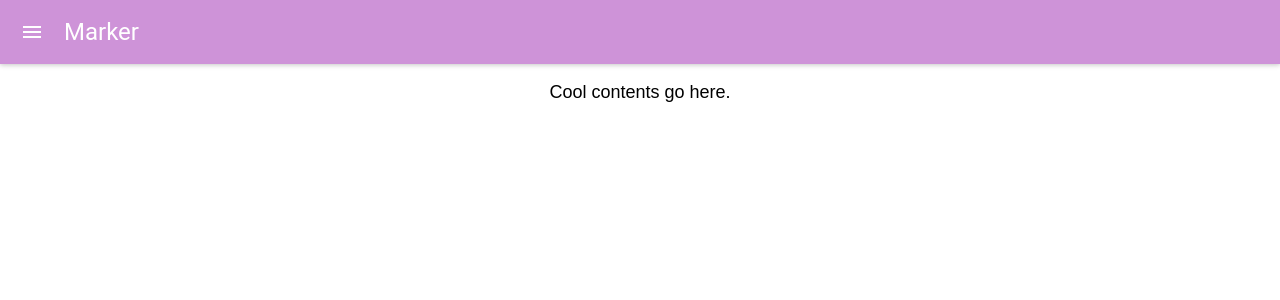
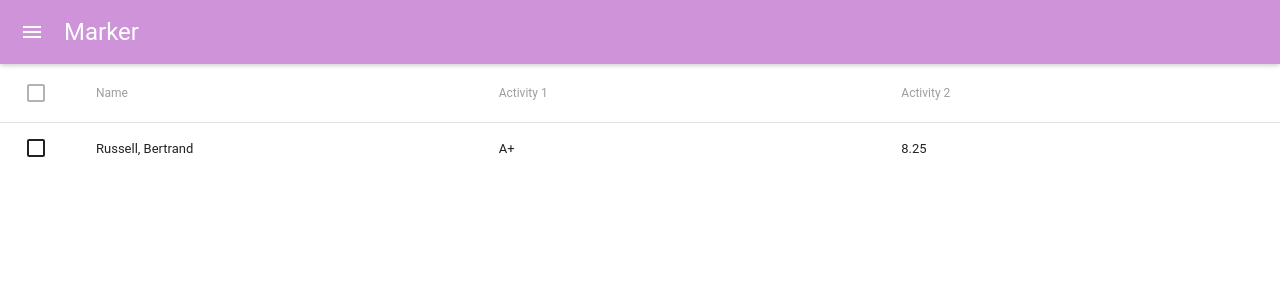
Before and after one commit to aadroher/mark_book, a React (Create React App) app: page / in a window 1280 px wide. Shown: the top 300 px of the page. Built offline with nearby package versions, Linux system fonts and the light colour scheme; the HTML template or start-up script is replaced by a standard one.

Commit message:
Adds basic table display.

```diff
--- a/src/App.js
+++ b/src/App.js
@@ -1,26 +1,19 @@
 import React, {Component} from 'react'
 import MuiThemeProvider from 'material-ui/styles/MuiThemeProvider'
 import getMuiTheme from 'material-ui/styles/getMuiTheme'
-import AppBar from 'material-ui/AppBar'
 import mainTheme from './assets/styles/mainTheme'
 
-import logo from './assets/img/logo.svg'
+import TopBar from  './components/TopBar'
+import MarkTable from './components/MarkTable'
+
 import './App.css'
-
-
-const TopBar = () =>
-  <AppBar
-    title = 'Marker'
-  />
 
 
 const App = () =>
   <MuiThemeProvider muiTheme={getMuiTheme(mainTheme)}>
     <TopBar/>
     <div className='App'>
-      <p className='App-intro'>
-        Cool contents go here.
-      </p>
+      <MarkTable/>
     </div>
   </MuiThemeProvider>
 
--- a/src/assets/styles/mainTheme.js
+++ b/src/assets/styles/mainTheme.js
@@ -7,7 +7,6 @@ import {
 } from 'material-ui/styles/colors'
 import { fade } from 'material-ui/utils/colorManipulator'
 import spacing from 'material-ui/styles/spacing'
-import getMuiTheme from "material-ui/styles/getMuiTheme"
 
 const mainTheme = {
   spacing: spacing,
--- /dev/null
+++ b/src/components/MarkTable.jsx
@@ -0,0 +1,42 @@
+import React from 'react'
+import {
+  Table,
+  TableBody,
+  TableHeader,
+  TableHeaderColumn,
+  TableRow,
+  TableRowColumn,
+} from 'material-ui/Table'
+
+const MarkTable = () =>
+  <Table>
+    <TableHeader>
+      <TableRow>
+        <TableHeaderColumn>
+          Name
+        </TableHeaderColumn>
+        <TableHeaderColumn>
+          Activity 1
+        </TableHeaderColumn>
+        <TableHeaderColumn>
+          Activity 2
+        </TableHeaderColumn>
+      </TableRow>
+    </TableHeader>
+    <TableBody>
+      <TableRow>
+        <TableRowColumn>
+          Russell, Bertrand
+        </TableRowColumn>
+        <TableRowColumn>
+          A+
+        </TableRowColumn>
+        <TableRowColumn>
+          8.25
+        </TableRowColumn>
+      </TableRow>
+    </TableBody>
+  </Table>
+
+
+export default MarkTable
--- /dev/null
+++ b/src/components/TopBar.jsx
@@ -0,0 +1,9 @@
+import React, {Component} from 'react'
+import AppBar from 'material-ui/AppBar'
+
+const TopBar = () =>
+  <AppBar
+    title = 'Marker'
+  />
+
+export default TopBar
```
